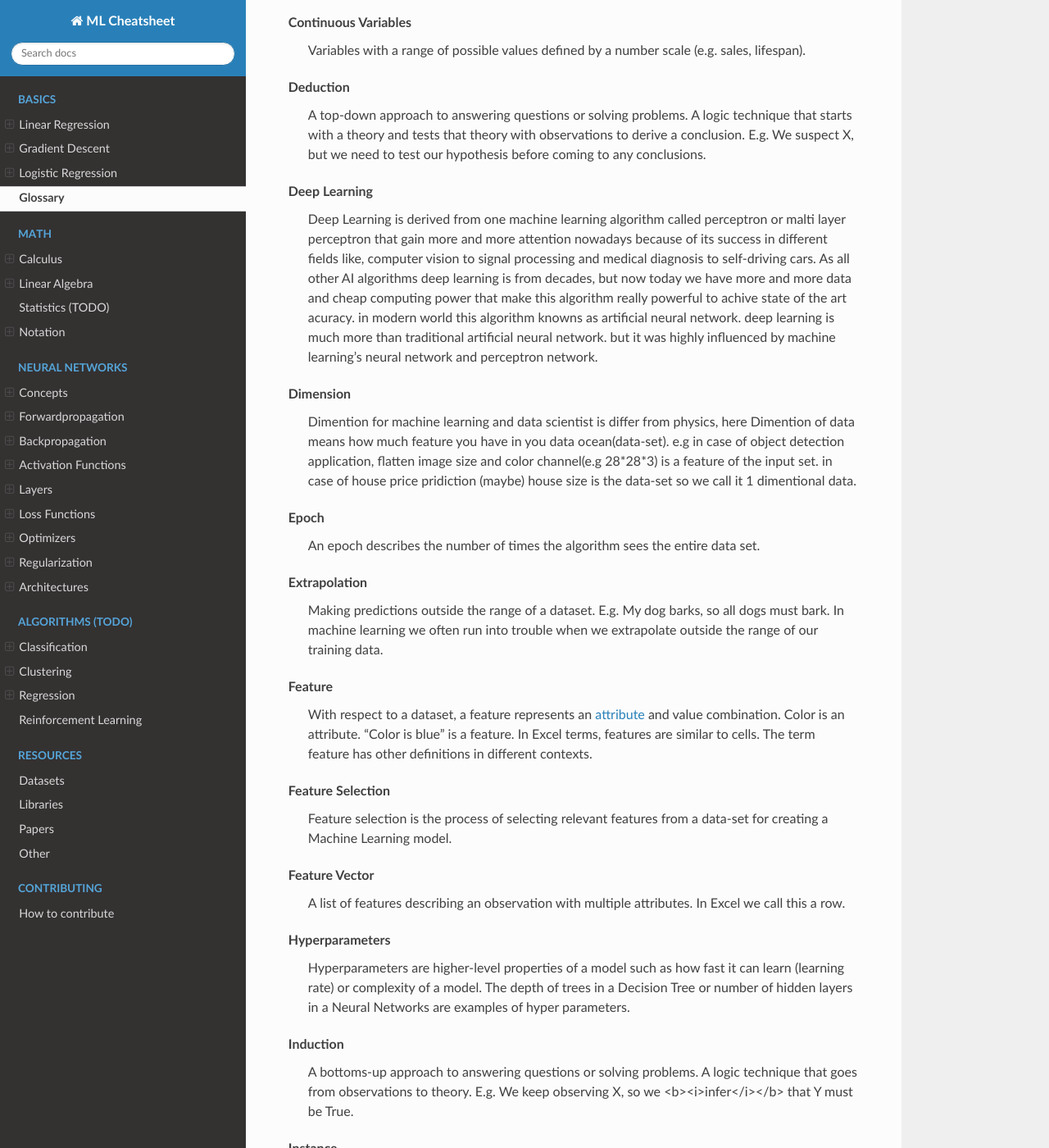
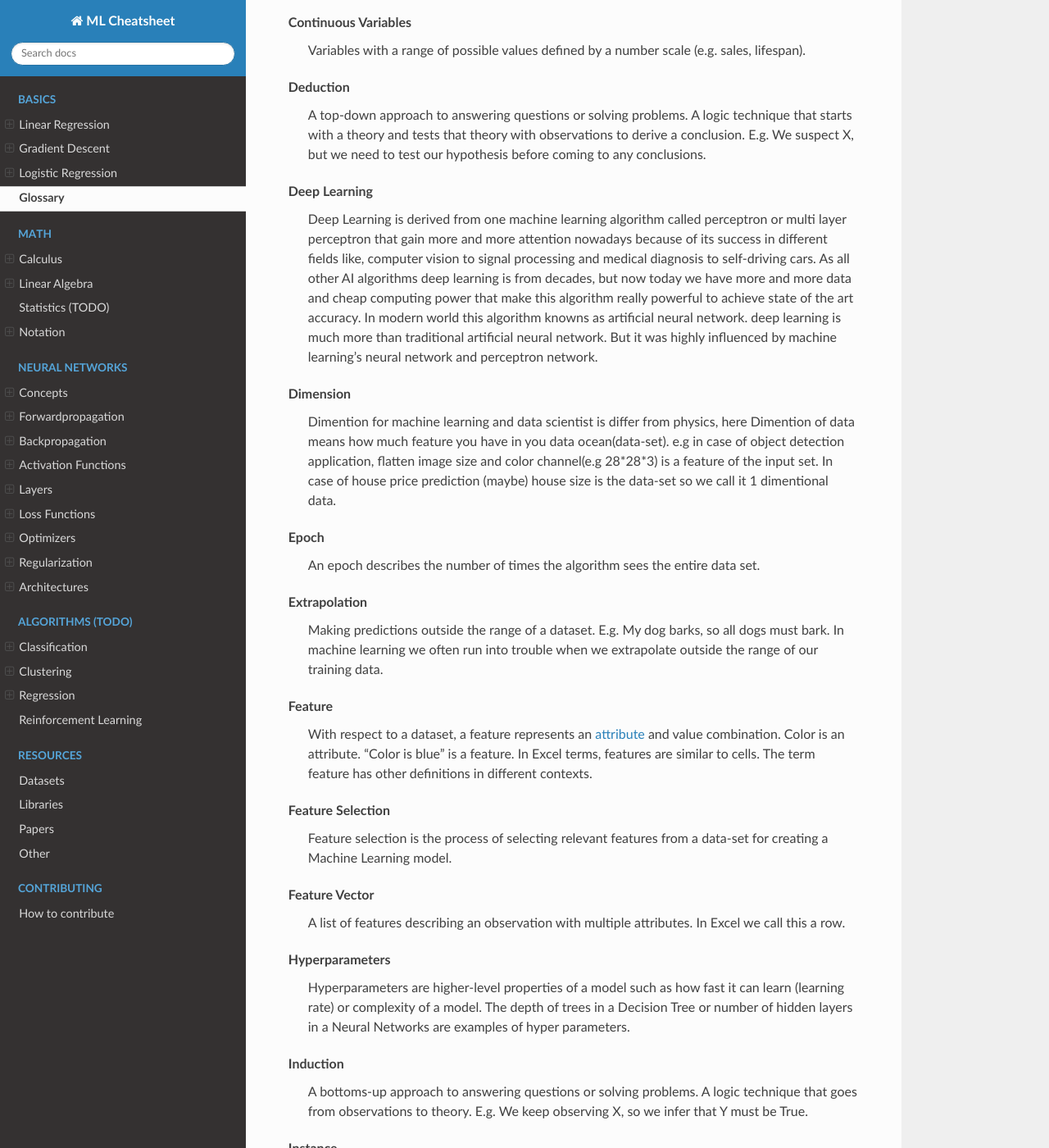
Before and after one commit to bfortuner/ml-glossary, a Sphinx documentation site: the page built from docs/glossary.rst, in a window 1280 px wide and 1400 px high, scrolled down 1483 px. Shown: the whole window at 82% size. Built offline with Sphinx 7.4.7 and the Read the Docs theme 2.0.0, drawn with Linux system fonts in a browser that asks for light colours; pages that are not in the unit, such as notebooks, are missing from menus; some of the changed text lies outside the part shown.

Commit message:
docs: glossary neural network (#63)
* docs: glossary neural network
* docs: Fix typos

```diff
--- a/docs/glossary.rst
+++ b/docs/glossary.rst
@@ -80,12 +80,12 @@ Deduction
 .. _glossary_deep_learning:
 
 Deep Learning
-  Deep Learning is derived from one machine learning algorithm called perceptron or malti layer perceptron that gain more and more attention nowadays because of its success in different fields like, computer vision to signal processing and medical diagnosis to self-driving cars. As all other AI algorithms deep learning is from decades, but now today we have more and more data and cheap computing power that make this algorithm really powerful to achive state of the art acuracy. in modern world this algorithm knowns as artificial neural network. deep learning is much more than traditional artificial neural network. but it was highly influenced by machine learning's neural network and perceptron network.
+  Deep Learning is derived from one machine learning algorithm called perceptron or multi layer perceptron that gain more and more attention nowadays because of its success in different fields like, computer vision to signal processing and medical diagnosis to self-driving cars. As all other AI algorithms deep learning is from decades, but now today we have more and more data and cheap computing power that make this algorithm really powerful to achieve state of the art accuracy. In modern world this algorithm knowns as artificial neural network. deep learning is much more than traditional artificial neural network. But it was highly influenced by machine learning's neural network and perceptron network.
 
 .. _glossary_dimension:
 
 Dimension
-  Dimention for machine learning and data scientist is differ from physics, here Dimention of data means how much feature you have in you data ocean(data-set). e.g in case of object detection application, flatten image size and color channel(e.g 28*28*3) is a feature of the input set.  in case of house price pridiction (maybe) house size is the data-set so we call it 1 dimentional data.
+  Dimention for machine learning and data scientist is differ from physics, here Dimention of data means how much feature you have in you data ocean(data-set). e.g in case of object detection application, flatten image size and color channel(e.g 28*28*3) is a feature of the input set. In case of house price prediction (maybe) house size is the data-set so we call it 1 dimentional data.
 
 .. _glossary_epoch:
 
@@ -120,7 +120,7 @@ Hyperparameters
 .. _glossary_induction:
 
 Induction
-  A bottoms-up approach to answering questions or solving problems. A logic technique that goes from observations to theory. E.g. We keep observing X, so we <b><i>infer</i></b> that Y must be True.
+  A bottoms-up approach to answering questions or solving problems. A logic technique that goes from observations to theory. E.g. We keep observing X, so we infer that Y must be True.
 
 .. _glossary_instance:
 
```
Also changed, not shown: other parts of docs/glossary.rst (+4 -3 lines).
